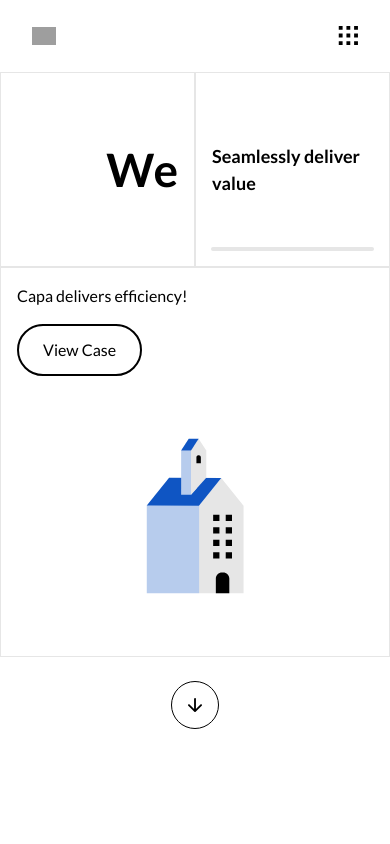
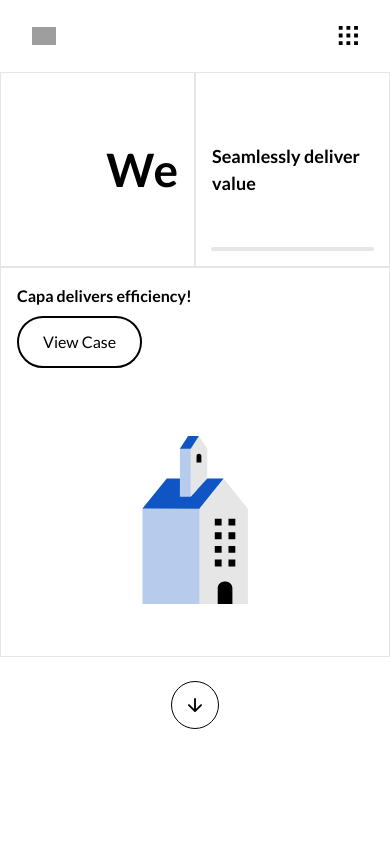
Before and after one commit to KvinZav/umvel-remote, a Next.js app: page / in a window 390 px wide. Shown: the top 844 px of the page. Built offline with nearby package versions, Linux system fonts and the light colour scheme; grey boxes are pictures that could not be loaded.

Commit message:
fix: correct rollover animation

```diff
--- a/src/components/elements/card/card.tsx
+++ b/src/components/elements/card/card.tsx
@@ -5,69 +5,25 @@ import Image from "@elements/image-component/index";
 
 //eslint-disable-next-line react/display-name
 export const Card = React.memo((props: CardInterface) => {
-  const { styles, imageUrl, text, description, showButton } = props;
+
+  const { styles, imageUrl, text, description, showButton, showDescription, descriptionOnly } = props;
 
   return (
-    <div
-      className={`group overflow-hidden flex ${styles.direction === "col" ? "flex-col-reverse" : "flex-col"} aspect-square border-solid border ${styles.bg}`}
-      style={{
-        borderColor: styles.borderColor || "#e6e6e6",
-      }}
-    >
-      {text && <div
-        className={`
-          ${description && `transition ease-in-out duration-700 ${styles.direction === "col" ? 'lg:group-hover:translate-y-[25%]' : 'lg:group-hover:-translate-y-[25%]'}`}
-          min-h-full
-          flex
-          w-full
-          p-4
-          lg:p-8
-          ${styles.direction === "col" ? "flex-col" : "flex-col-reverse"}
-          ${styles?.color === "white" ? "text-white" : "text-black"}
-          ${styles.textPositionHorizontal === "start" && "items-start"}
-          ${styles.textPositionHorizontal === "center" && "items-center"}
-          ${styles.textPositionHorizontal === "end" && "items-end"}
-          ${styles.textPositionVertical === "start" ? "justify-start" : "justify-center"}
-        `}
-      >
-        {imageUrl && <div className="w-[50%] m-auto"><Image url={imageUrl} alternativeText="" height="100%" width="100%" layout="responsive"/></div>}
-        <div className={`w-full flex self-start flex-col`}>
-          <p
-            className={`
-              w-full
-              ${styles.textStyles.align === "start" && "text-start"}
-              ${styles.textStyles.align === "center" && "text-center"}
-              ${styles.textStyles.align === "end" && "text-end"}
-              ${styles.textStyles?.height === 'title' && 'text-[46px] md:text-[78px] lg:text-[98px] font-bold'}
-              ${styles.textStyles?.height === 'subtitle' && 'text-[18px] md:text-4xl lg:text-[38px] font-bold max-w-xs'}
-              ${styles.textStyles?.height === 'paragraph' && 'text-base'}
-            `}
-          >
-            {text}
-          </p>
-          {showButton &&
-            <div className="py-4 self-start">
-              <BasicButton theme="light">
-                View Case
-              </BasicButton>
-            </div>
-          }
-        </div>
-      </div>}
-      {description &&
-        <div className={`w-full h-full lg:h-auto bg-primary-black bg-opacity-50 flex flex-col justify-center lg:justify-end items-start py-8 px-9 transition ease-in-out duration-1000 ${styles.direction === "col" ? 'lg:group-hover:translate-y-[100%] lg:-translate-y-[100%] lg:opacity-0 lg:group-hover:opacity-100' : 'lg:group-hover:-translate-y-[100%] lg:translate-y-[100%] lg:opacity-0 lg:group-hover:opacity-100'}`}>
-          <p
-            className={`text-primary-white mb-2 w-full font-bold text-${styles.textStyles?.align} ${styles.textStyles?.height === 'title' ?  'text-[98px]' : styles.textStyles?.height ==='subtitle' ? 'text-[36px]' : 'text-[16px]'}`}
-          >
-            {text}
-          </p>
-          <p className="text-primary-white mb-4">{description}</p>
-          <BasicButton theme="dark">
-            View Case
-          </BasicButton>
-        </div>
-      }
-    </div>
+    <MainContainer styles={styles} hasDescription={Boolean(description)}>
+      {imageUrl && <MainGraphic imageUrl={imageUrl}/>}
+      {!descriptionOnly ?
+        <TitleComponent
+          text={text}
+          description={description}
+          showButton={showButton}
+          styles={styles}
+        /> :
+        <DescriptionComponent
+          text={text}
+          description={description}
+          styles={styles}
+        />}
+    </MainContainer>
   );
 }, (prevProps, nextProps) => prevProps.text === nextProps.text);
 
@@ -78,3 +34,91 @@ export const CustomCard = ({children, customStyles = '', borderless = false}) =>
     </div>
   )
 }
+
+const MainContainer = ({children, styles, hasDescription}) => {
+  console.log(children, styles);
+
+  return (
+    <div
+      className={`overflow-hidden flex ${styles.direction === "col" ? "flex-col" : "flex-col-reverse"} group aspect-square border-solid border ${styles.bg}`}
+      style={{
+        borderColor: styles.borderColor || "#e6e6e6",
+      }}
+    >
+      <div
+        className={`
+          ${hasDescription && `transition ease-in-out duration-700`}
+          min-h-full
+          flex
+          w-full
+          ${hasDescription ? `p-0` : 'p-4 lg:p-8'}
+          ${styles.direction === "col" ? "flex-col" : "flex-col-reverse"}
+          ${styles.direction === "col" && !styles.textPositionHorizontal && "justify-start"}
+          ${styles.direction === "col-reverse" && !styles.textPositionHorizontal && "justify-end"}
+          ${styles?.color === "white" ? "text-white" : "text-black"}
+          ${styles.textPositionHorizontal === "start" && "items-start"}
+          ${styles.textPositionHorizontal === "center" && "items-center"}
+          ${styles.textPositionHorizontal === "end" && "items-end"}
+          ${styles.textPositionVertical === "start" ? "justify-start" : "justify-center"}
+        `}
+      >
+        {children}
+      </div>
+    </div>
+  )
+}
+
+const MainGraphic = ({imageUrl}) => <div className="w-1/2 h-1/2 m-auto"><Image url={imageUrl} alternativeText="" height="100%" width="100%" layout="responsive"/></div>
+
+const TitleComponent = ({text, description, showButton, styles}) => {
+  return description ? (
+    <div className={`transition-[background-color] duration-500 bg-primary-black bg-opacity-0 lg:group-hover:bg-opacity-50 p-4 lg:p-8 w-full`}>
+      <h1
+        className={`transition-colors duration-500 pb-2 font-bold text-primary-black lg:group-hover:text-primary-white`}
+      >
+        {text}
+      </h1>
+      {showButton && <BasicButton theme="light">View Case</BasicButton>}
+      <div className={`transition-[max-height] overflow-hidden duration-1000 max-h-0 lg:group-hover:max-h-[180px]`}>
+        <p className="text-primary-white mb-4">{description}</p>
+        <BasicButton theme="dark">View Case</BasicButton>
+      </div>
+    </div>
+  ) : (
+    <h1
+      className={`
+        w-full
+        ${styles.textStyles.align === "start" && "text-start"}
+        ${styles.textStyles.align === "center" && "text-center"}
+        ${styles.textStyles.align === "end" && "text-end"}
+        ${styles.textStyles?.height === 'title' && 'text-[46px] md:text-[78px] lg:text-[98px] font-bold'}
+        ${styles.textStyles?.height === 'subtitle' && 'text-[18px] md:text-4xl lg:text-[38px] font-bold max-w-xs'}
+        ${styles.textStyles?.height === 'paragraph' && 'text-base font-bold'}
+      `}
+    >
+      {text}
+    </h1>
+  )
+}
+
+export const DescriptionComponent = ({text, description, styles}) => {
+  return(
+    <div className={`flex flex-col justify-center transition-[background-color] duration-500 bg-primary-black bg-opacity-50 p-8 w-full h-full`}>
+      <h1
+        className={`mb-2 font-bold text-primary-white`}
+      >
+        {text}
+      </h1>
+      <p className="text-primary-white mb-4">{description}</p>
+      <BasicButton theme="dark">View Case</BasicButton>
+    </div>
+  )
+}
+
+// export const CustomCard = ({children, customStyles = '', borderless = false}) => {
+//   return (
+//     <div className={`aspect-square ${!borderless && 'border border-secondary-10 border-solid'} ${customStyles}`}>
+//       {children}
+//     </div>
+//   )
+// }
--- a/src/components/modules/hero.tsx
+++ b/src/components/modules/hero.tsx
@@ -57,10 +57,11 @@ const Hero = () => {
             }}
             description={caseOfStudy[0].case_of_study.data.attributes.caseDescription}
             imageUrl={"/assets/images/capa.svg"}
-            text={caseOfStudy[0].case_of_study.data.attributes.title}
+            text={!tablet && caseOfStudy[0].case_of_study.data.attributes.title}
             showButton={isMobile}
           />
           {tablet && <Card
+            text={caseOfStudy[0].case_of_study.data.attributes.title}
             styles={{
               textStyles: { height: "paragraph", align: "start" },
               direction: "col",
@@ -71,6 +72,7 @@ const Hero = () => {
               bgSecondary: caseOfStudy[0].case_of_study.data.attributes.secondaryColor,
             }}
             description={caseOfStudy[0].case_of_study.data.attributes.caseDescription}
+            descriptionOnly
           />}
         </div>
       </div>
--- a/src/components/modules/mainMenu/Highlights.tsx
+++ b/src/components/modules/mainMenu/Highlights.tsx
@@ -23,7 +23,7 @@ const MainMenuHighlights = () => {
 
         return(
           <section className={`min-w-[84vw] md:min-w-full md:flex ${caseIndex%2 === 0 ? 'md:flex-row-reverse' : 'md:flex-row'} lg:flex-col pt-0`} key={caseItem.id+''}>
-            <div className="p-6 lg:p-8 lg:pt-0 box-border md:flex-1 md:basis-1/2 lg:flex-auto lg:basis-auto">
+            <div className="p-6 lg:p-8 lg:pt-0 box-border md:flex-1 md:basis-1/2 lg:flex-auto lg:basis-auto flex flex-col md:justify-center md:px-[72px]">
               <HighlightTitle>{caseItem.Title}</HighlightTitle>
               <HighlightSubtitle>{caseItem.Subtitle}</HighlightSubtitle>
             </div>
--- a/src/models/interfaces/card.interface.tsx
+++ b/src/models/interfaces/card.interface.tsx
@@ -14,4 +14,5 @@ export interface CardInterface {
     imageUrl?: string;
     showDescription?: boolean;
     showButton?:boolean;
+    descriptionOnly?:boolean;
 }
```
